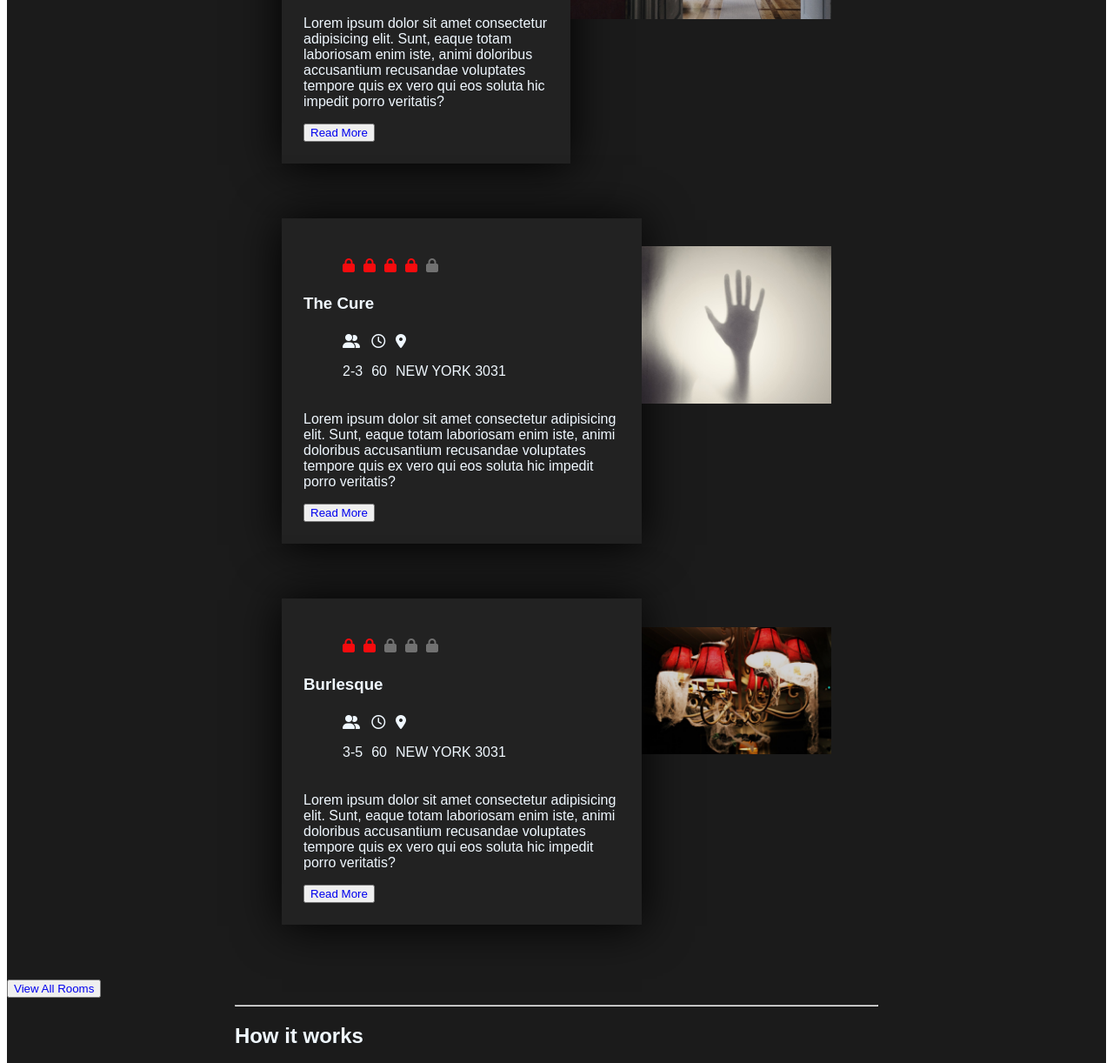
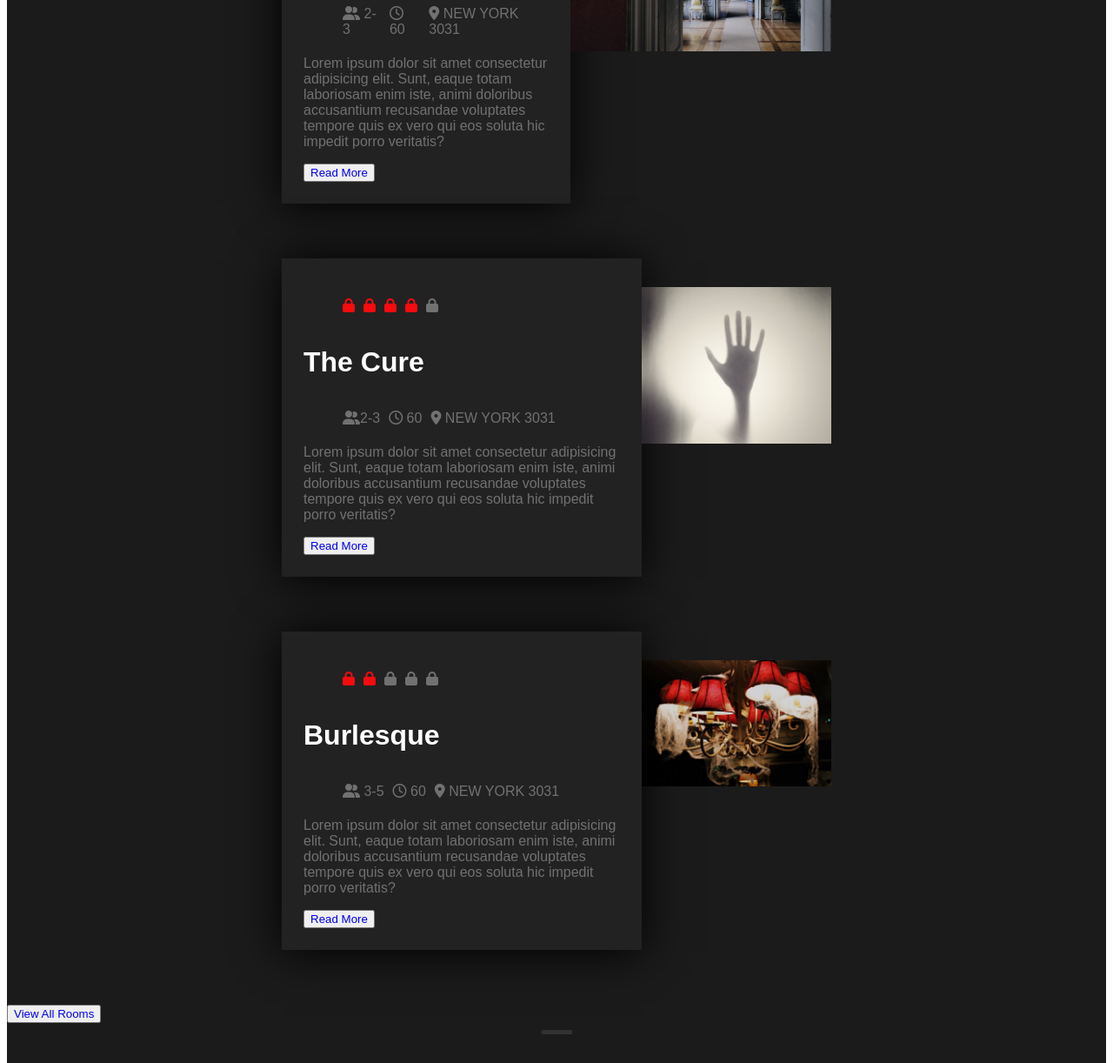
Before and after one commit to becodeorg/hamilton-8-escapium-adeline-camille-youssef, a plain HTML site: page index.html in a window 1280 px wide. Shown: the part 366-1588 px from the top of the page at 87% size. Drawn offline with Linux system fonts and the light colour scheme.

Commit message:
updates before sickness

```diff
--- a/Abstracts/_variables.scss
+++ b/Abstracts/_variables.scss
@@ -28,6 +28,7 @@ $dark-background: #222222;
 $white-background: #fefefe;
 $global-font-color: #717171;
 $nav-font-color: #777;
+$tiltes : white;
 
 
 
--- /dev/null
+++ b/components/_buttons.scss
@@ -0,0 +1,14 @@
+.button {
+    display: inline-block;
+    padding: 10px 20px;
+    background-color: $red;
+    color: $titles;
+    border: none;
+    border-radius: 5px;
+    cursor: pointer;
+    transition: background-color 0.3s;
+
+    &:hover {
+      background-color: darken($red, 10%);
+    }
+}
--- a/index.html
+++ b/index.html
@@ -30,9 +30,9 @@
                     </ul>
                     <h3>Magic Imporium</h3>
                     <ul>
-                        <li><i class="fa-solid fa-user-group"></i><p>2-3</p></li>
-                        <li><i class="fa-regular fa-clock"></i> <p>60</p> </li>
-                        <li><i class="fa-solid fa-location-dot"></i><p>NEW YORK 3031</p></li>
+                        <li><i class="fa-solid fa-user-group"></i> 2-3 </li>
+                        <li><i class="fa-regular fa-clock"></i> 60</li>
+                        <li><i class="fa-solid fa-location-dot"></i> NEW YORK 3031</li>
                     </ul>
                     <p>Lorem ipsum dolor sit amet consectetur adipisicing elit.
                         Sunt, eaque totam laboriosam enim iste, animi doloribus accusantium recusandae
@@ -55,9 +55,9 @@
                     </ul>
                     <h3>The Cure</h3>
                     <ul>
-                        <li><i class="fa-solid fa-user-group"></i><p>2-3</p></li>
-                        <li><i class="fa-regular fa-clock"></i> <p>60</p> </li>
-                        <li><i class="fa-solid fa-location-dot"></i><p>NEW YORK 3031</p></li>
+                        <li><i class="fa-solid fa-user-group"></i>2-3</li>
+                        <li><i class="fa-regular fa-clock"></i> 60 </li>
+                        <li><i class="fa-solid fa-location-dot"></i> NEW YORK 3031</li>
                     </ul>
                     <p>Lorem ipsum dolor sit amet consectetur adipisicing elit.
                         Sunt, eaque totam laboriosam enim iste, animi doloribus accusantium recusandae
@@ -80,9 +80,9 @@
                     </ul>
                     <h3>Burlesque</h3>
                     <ul>
-                        <li><i class="fa-solid fa-user-group"></i><p>3-5</p></li>
-                        <li><i class="fa-regular fa-clock"></i> <p>60</p> </li>
-                        <li><i class="fa-solid fa-location-dot"></i><p>NEW YORK 3031</p></li>
+                        <li><i class="fa-solid fa-user-group"></i> 3-5</li>
+                        <li><i class="fa-regular fa-clock"></i> 60</li>
+                        <li><i class="fa-solid fa-location-dot"></i> NEW YORK 3031</li>
                     </ul>
                     <p>Lorem ipsum dolor sit amet consectetur adipisicing elit.
                         Sunt, eaque totam laboriosam enim iste, animi doloribus accusantium recusandae
--- a/pages/_page-accueil-1920px.scss
+++ b/pages/_page-accueil-1920px.scss
@@ -1,63 +1,87 @@
 @import '../Abstracts/_variables.scss';
+@import '../components/buttons';
+
 
 .main-homepage {
-font-family: $FontParagraphs;
- margin: 0%;
- padding: 0%;
- background-color:$darkest-backgrounds;
- color: aliceblue;
+  /* ... autres styles ... */
   display: flex;
   justify-content: center;
   align-items: center;
   flex-direction: column;
+  background-color: $darkest-backgrounds;
+  color: $global-font-color;
+  font-family: 'Hind Siliguri', sans-serif;
+  hr {
+    max-width: 35px;
+    background-color: #323232;
+    border: none;
+    height: 5px;
+  }
+
+
+  h2, h3 {
+    color: $tiltes;
+  }
+
+
+  h2 {
+    font-size: 44px;
+    text-align: center;
+  }
+
+  h3 {
+    font-size: 32px;
+  }
 
   ul, ol {
     list-style: none;
   }
+
   a {
     text-decoration: none;
   }
- .featuredRooms{
+
+  .featuredRooms {
     padding-top: 27px;
-    hr{
-        max-width: 3%;
-        height:5px;
+    h3 {
+        &:hover {
+          color: $red;
+          cursor: default;
         }
-    .room{
+      }
+
+    .room {
       display: flex;
       margin: 5% 25% 5% 25%;
+
       img {
         margin: 15% 0 15% 0;
         max-width: 100%;
         max-height: auto;
       }
+
       &__card {
         background-color: $dark-background;
         box-shadow: 0 2px 50px rgb(0, 0, 0);
         padding: 25px;
-        .card__padlock--grey{
+
+        .card__padlock--grey {
           color: $global-font-color;
         }
-        .card__padlock--red{
+
+        .card__padlock--red {
           color: $red;
-        }
-        h2 {
-            font-size: 44px;
-
-            &:hover {
-              color: $red;
-            }
         }
 
         ul {
           display: flex;
+
           li {
             margin: 5px;
-            }
           }
         }
 
       }
     }
-
   }
+}
--- a/pages/_page-accueil-768px.scss
+++ b/pages/_page-accueil-768px.scss
@@ -1,9 +1,11 @@
 @import '../Abstracts/_variables.scss';
 
 @media (max-width: 768px) {
-    .featuredRooms .room {
+    .featuredRooms {
+      margin: 0%;
+    .room {
       flex-wrap: wrap;
-      background-color: aliceblue;
+
     }
-
   }
+  }
```
Also changed, not shown: main.css, 1 other file. Lines whose indentation alone changed are shown as unchanged.
